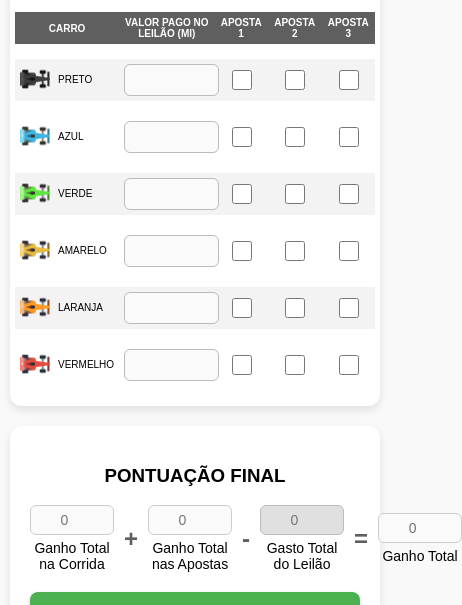
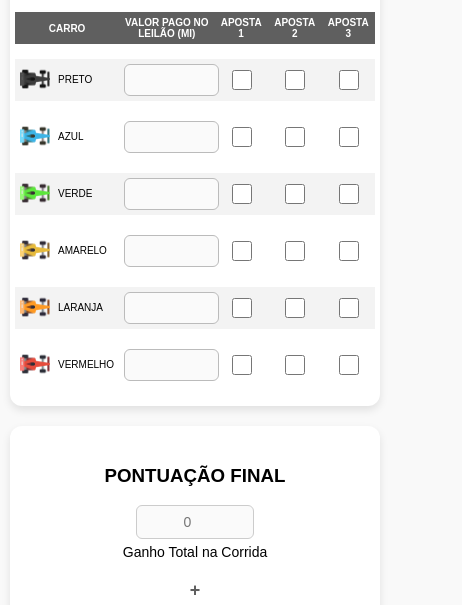
Before and after one commit to neshaw7/downforce-calculadora, a plain HTML site: page index.html in a window 390 px wide. Shown: the part 139-744 px from the top of the page, 462 px wide, since content can reach past the window. Drawn offline with Linux system fonts and the light colour scheme.

Commit message:
Add files via upload

```diff
--- a/styles.css
+++ b/styles.css
@@ -200,17 +200,7 @@ button:hover {
     font-weight: bold; /* Deixar o texto em negrito para maior contraste */
 }
 
-/* Responsividade para as tabelas */
-@media (max-width: 480px) {
-    .informative-tables {
-        max-width: 100%;
-    }
 
-    .informative-table th, .informative-table td {
-        font-size: 12px;
-        padding: 8px;
-    }
-}
 
 /* Estilo do contêiner de cálculo final */
 .calculation-container {
@@ -221,15 +211,17 @@ button:hover {
     border-radius: 12px;
     box-shadow: 0 4px 8px rgba(0, 0, 0, 0.1);
     text-align: center;
+    box-sizing: border-box; /* Ajustar para evitar transbordamento */
+    overflow: hidden; /* Impedir que conteúdo extra saia do contêiner */
 }
 
 /* Grid layout ajustado para os campos de cálculo */
 .calculation-grid {
     display: grid;
-    grid-template-columns: 1fr auto 1fr auto 1fr auto 1fr; /* Layout das colunas */
-    gap: 5px; /* Diminuir o espaçamento entre os elementos */
+    grid-template-columns: repeat(7, 1fr); /* 7 colunas no desktop */
+    gap: 10px; /* Espaçamento entre os elementos */
     align-items: center;
-    justify-items: center; /* Centralizar os itens no grid */
+    justify-items: center;
     margin-top: 10px;
 }
 
@@ -284,3 +276,52 @@ button:hover {
 #calcular-pontuacao:hover {
     background-color: #45a049;
 }
+
+/* Responsividade para as tabelas */
+@media (max-width: 480px) {
+    .informative-tables {
+        max-width: 100%;
+    }
+
+    .informative-table th, .informative-table td {
+        font-size: 12px;
+        padding: 8px;
+    }
+
+    .calculation-grid {
+        grid-template-columns: 1fr; /* Ajuste para uma coluna em telas pequenas */
+        gap: 10px;
+        justify-items: center;
+    }
+
+    /* Operadores centralizados no celular */
+    .calculation-operator {
+        grid-column: span 1;
+        font-size: 18px;
+        margin: 10px 0; /* Espaçamento para diferenciar */
+    }
+
+    /* Ajuste para itens ocuparem a largura total no celular */
+    .calculation-item {
+        grid-column: span 1;
+        width: 100%;
+    }
+
+    #calcular-pontuacao {
+        grid-column: span 1;
+        width: 100%;
+        margin-top: 20px;
+    }
+}
+
+.calculation-item input {
+    width: 100%; /* Ajusta os inputs para ocupar toda a largura do contêiner */
+    max-width: 100px; /* Limita a largura máxima em desktops */
+    padding: 8px;
+    font-size: 14px;
+    border: 1px solid #ccc;
+    border-radius: 6px;
+    background-color: #fafafa;
+    text-align: center;
+    margin-bottom: 5px;
+}
```
